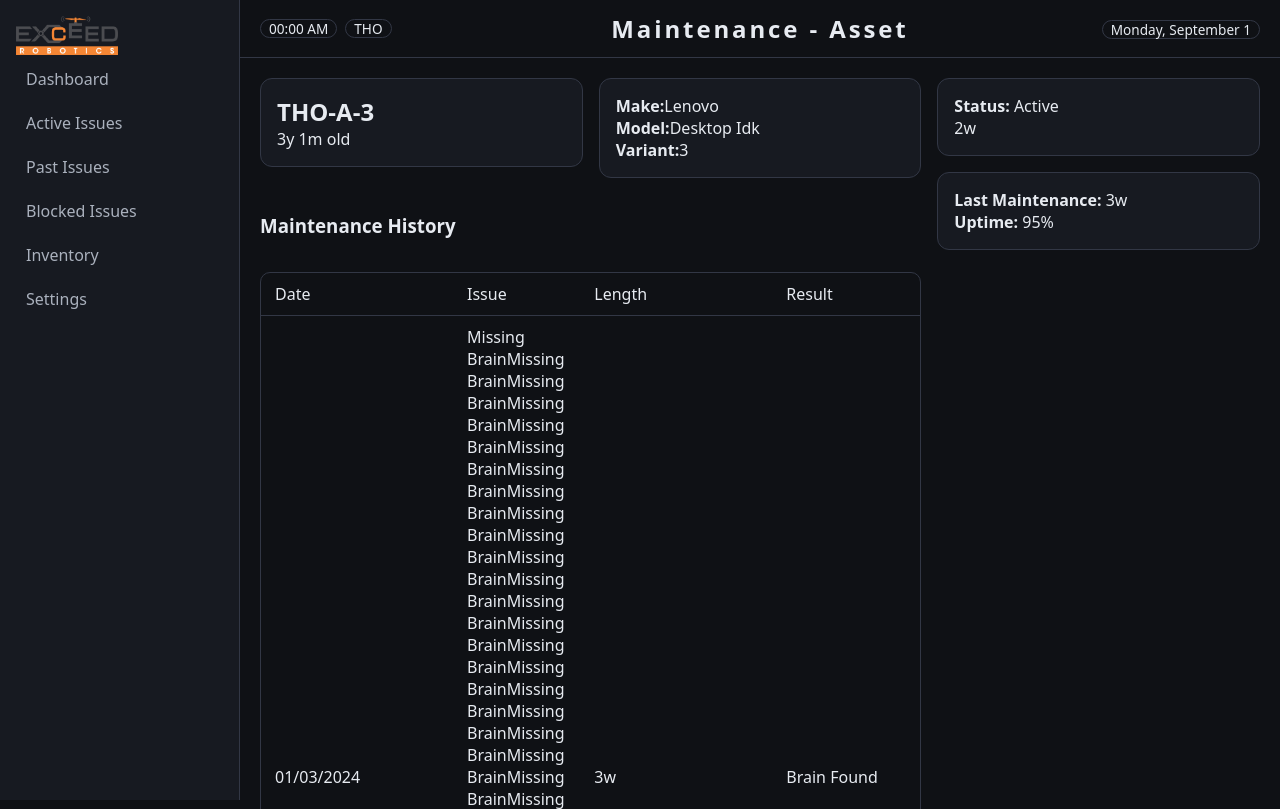
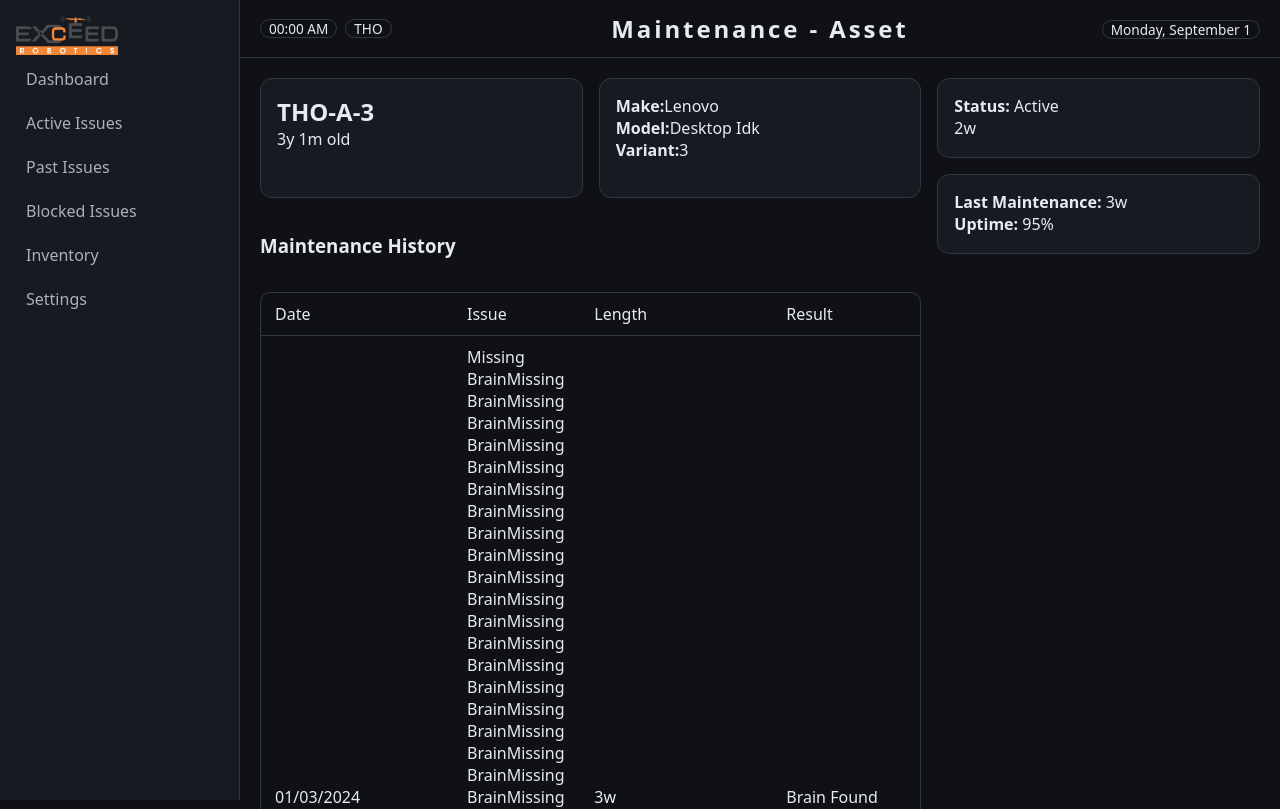
Before and after one commit to DrHahnchenflugel/MaintenanceApplication, a Python web app: template app/templates/assets/specific_asset.html in a window 1280 px wide. Shown: the top 809 px of the page. Run offline with Jinja, Linux system fonts and the light colour scheme; the template is opened without the code that fills it, so the values that code supplies are empty.

Commit message:
specific asset page

```diff
--- a/app/templates/assets/specific_asset.html
+++ b/app/templates/assets/specific_asset.html
@@ -4,23 +4,23 @@
 
 {% block content %}
     <div class="asset-layout">
-        <section class="card asset-asset">
+        <section class="card asset-asset" style="min-height:15vh">
             <h2 style="margin:0;"> THO-A-3 </h2>
             <div class="muted"> 3y 1m old </div>
         </section>
 
-        <section class="card asset-meta">
+        <section class="card asset-meta" style="min-height:15vh">
             <div><b>Make:</b>Lenovo</div>
             <div><b>Model:</b>Desktop Idk</div>
             <div><b>Variant:</b>3</div>
         </section>
 
-        <section class="card asset-status">
+        <section class="card asset-status" style="min-height:10vh">
             <div><b>Status:</b><span class="badge>"> Active </span></div>
             <div class="muted"> 2w </div>
         </section>
 
-        <section class="card asset-metrics">
+        <section class="card asset-metrics" style="min-height:10vh">
             <div><b>Last Maintenance:</b> 3w </div>
             <div><b>Uptime:</b> 95% </div>
         </section>
```
